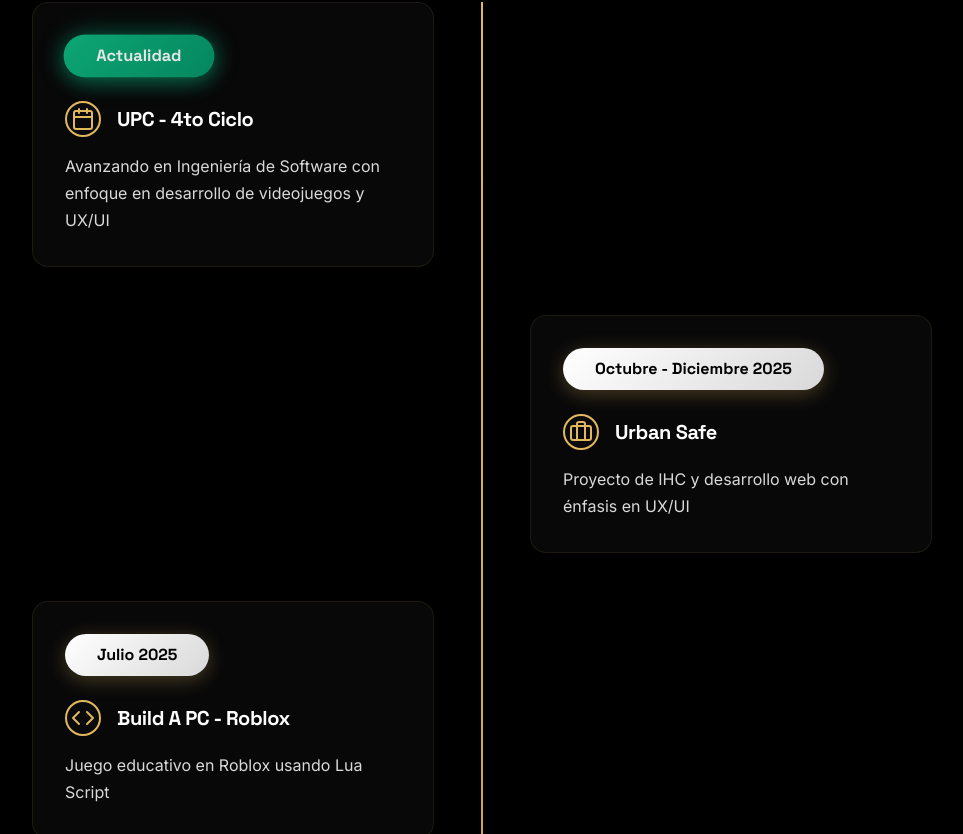
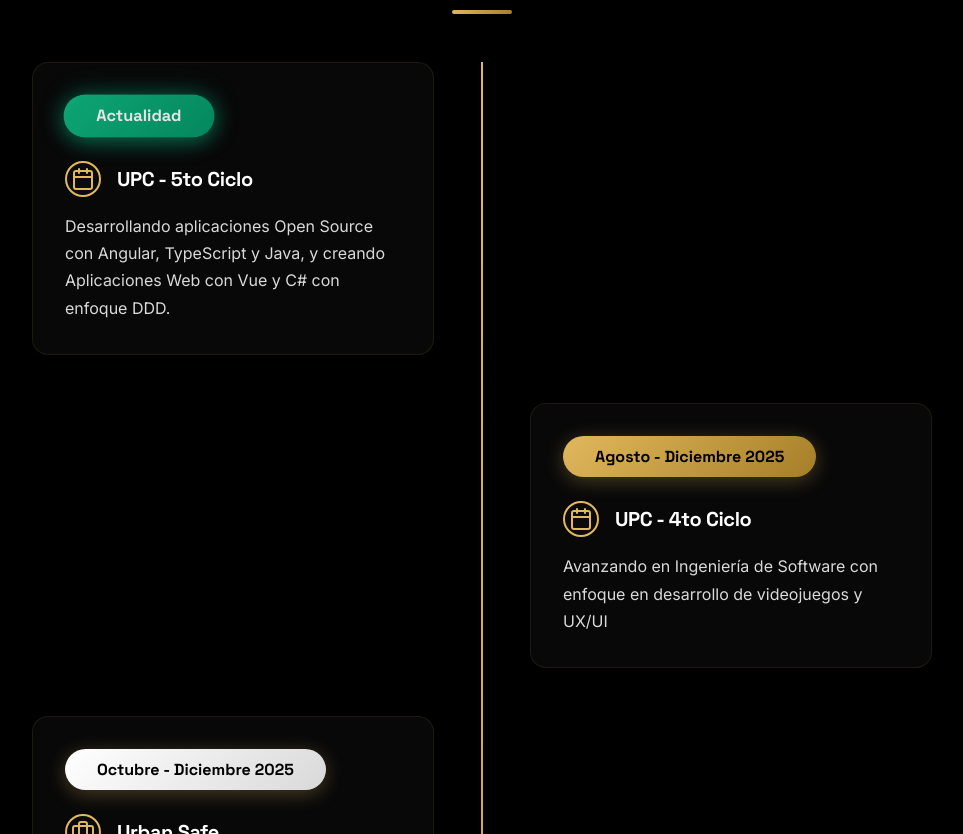
Before and after one commit to LioTG/portfolio, a React (Vite) app: page / in a window 1280 px wide. Shown: the part 4406-5240 px from the top of the page, without its empty margins (158-1121 px from the left). Built offline with nearby package versions, Linux system fonts and the light colour scheme.

Commit message:
update: detail 5th cycle technologies (Angular, Vue, Java, TypeScript, C#)

```diff
--- a/src/components/Contact.jsx
+++ b/src/components/Contact.jsx
@@ -316,7 +316,7 @@
                             fontSize: 'var(--text-sm)',
                             margin: 0,
                         }}>
-                            © 2025 Lionel Chavez | L.Studios | Diseñado y desarrollado con{' '}
+                            © 2026 Lionel Chavez | L.Studios | Diseñado y desarrollado con{' '}
                             <span style={{ color: 'var(--color-gold-primary)' }}>♥</span>
                         </p>
                         <p style={{
--- a/src/components/Projects.jsx
+++ b/src/components/Projects.jsx
@@ -208,7 +208,7 @@
         {
             title: 'Entreprenly',
             description: 'Plataforma web enfocada en conectar startups, desarrollada aplicando Domain-Driven Design (DDD) y metodologías ágiles en equipo.',
-            technologies: ['Angular', 'Vue', 'Java', 'DDD'],
+            technologies: ['Angular', 'TypeScript', 'Java', 'Vue', 'JavaScript', 'C#', 'DDD'],
             role: 'Full Stack Developer',
             gradient: 'var(--gradient-primary)',
             image: import.meta.env.BASE_URL + 'images/entreprenly.png',
--- a/src/components/Skills.jsx
+++ b/src/components/Skills.jsx
@@ -97,6 +97,7 @@
                 { name: 'C#', level: 70 },
                 { name: 'Unity', level: 80 },
                 { name: 'JavaScript', level: 60 },
+                { name: 'TypeScript', level: 60 },
                 { name: 'C++', level: 70 },
                 { name: 'Java', level: 60 },
                 { name: 'Angular', level: 50 },
--- a/src/components/Timeline.jsx
+++ b/src/components/Timeline.jsx
@@ -97,8 +97,17 @@
     const timelineEvents = [
         {
             date: 'Actualidad',
+            year: '2026',
+            month: 'Actual',
+            title: 'UPC - 5to Ciclo',
+            description: 'Desarrollando aplicaciones Open Source con Angular, TypeScript y Java, y creando Aplicaciones Web con Vue y C# con enfoque DDD.',
+            icon: <Calendar size={24} />,
+            type: 'education',
+        },
+        {
+            date: 'Agosto - Diciembre 2025',
             year: '2025',
-            month: 'Actual',
+            month: 'Ago',
             title: 'UPC - 4to Ciclo',
             description: 'Avanzando en Ingeniería de Software con enfoque en desarrollo de videojuegos y UX/UI',
             icon: <Calendar size={24} />,
```
